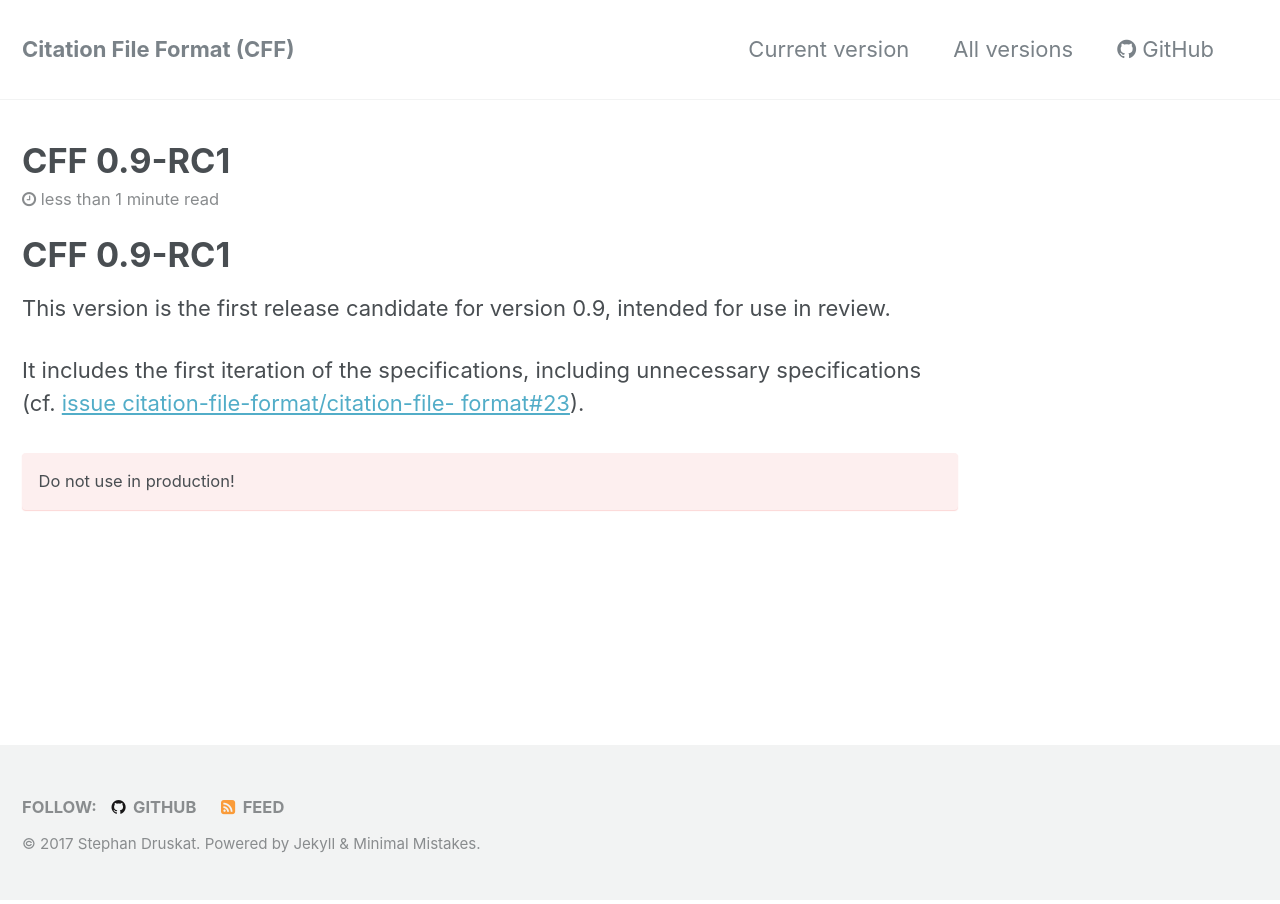
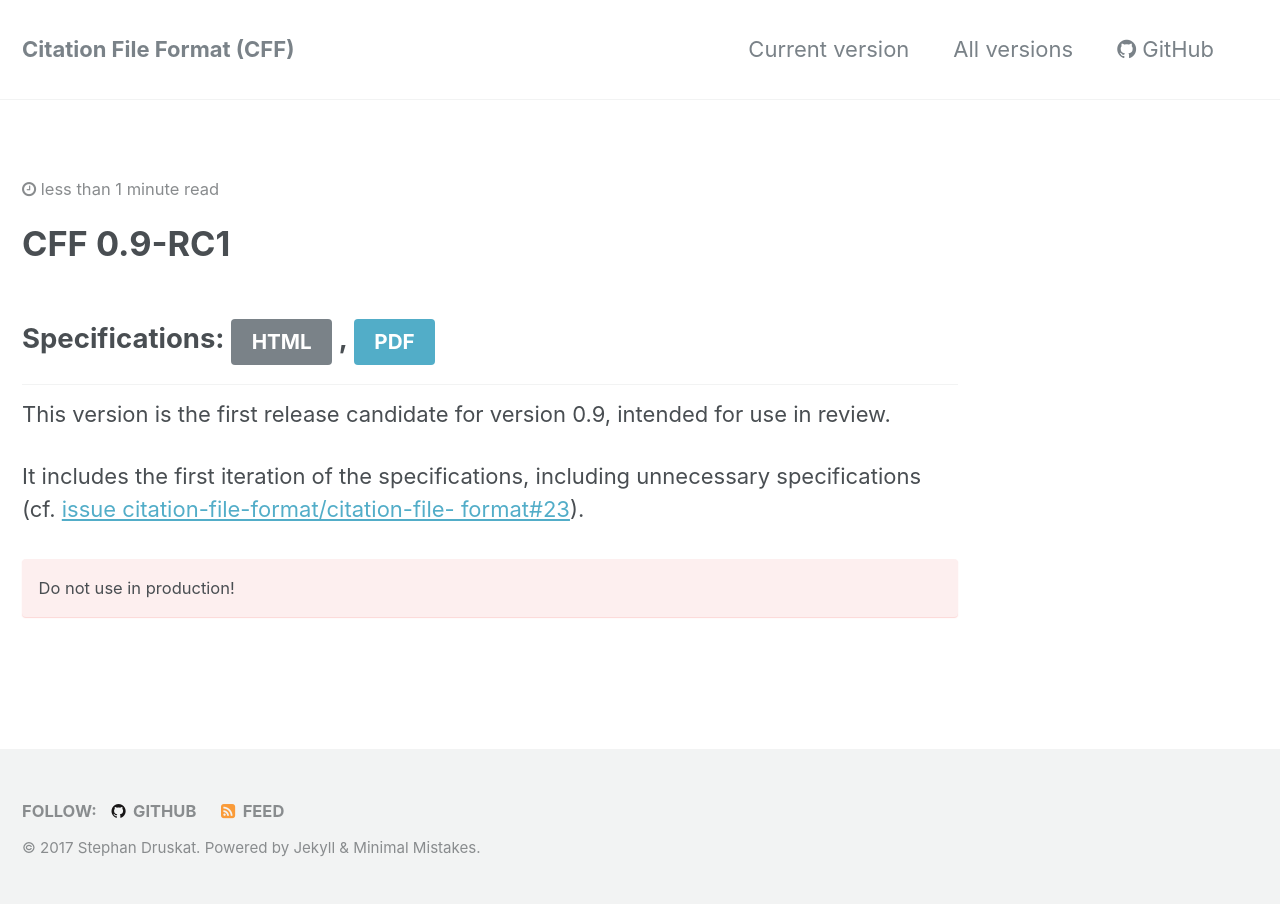
Before and after one commit to citation-file-format/citation-file-format, a Jekyll site: the page built from 0.9-RC1.md, in a window 1280 px wide. Built offline with Jekyll 4.4.1, drawn with Linux system fonts in a browser that asks for light colours; our own code applies the rules of GitHub Pages for plain Markdown files.

Commit message:
Add specs links to landing pages

```diff
--- a/0.9-RC1.md
+++ b/0.9-RC1.md
@@ -1,8 +1,6 @@
 ---
-layout: single
+layout: landing-page
 ---
-
-# CFF 0.9-RC1
 
 This version is the first release candidate for version 0.9, intended for use in
 review.
--- /dev/null
+++ b/_layouts/landing-page.html
@@ -0,0 +1,9 @@
+---
+layout: single
+---
+
+<h1>CFF {{ page.dir | replace: '/', '' }}</h1>
+
+<h2>Specifications: <a href="{{ page.dir }}specifications" class="btn btn--primary">HTML</a> , <a href="{{ site.baseurl }}/assets/pdf/cff-specifications-{{ page.dir | replace: '/', '' }}.pdf" class="btn btn--info">PDF</a></h2>
+
+{{ content }}
```
